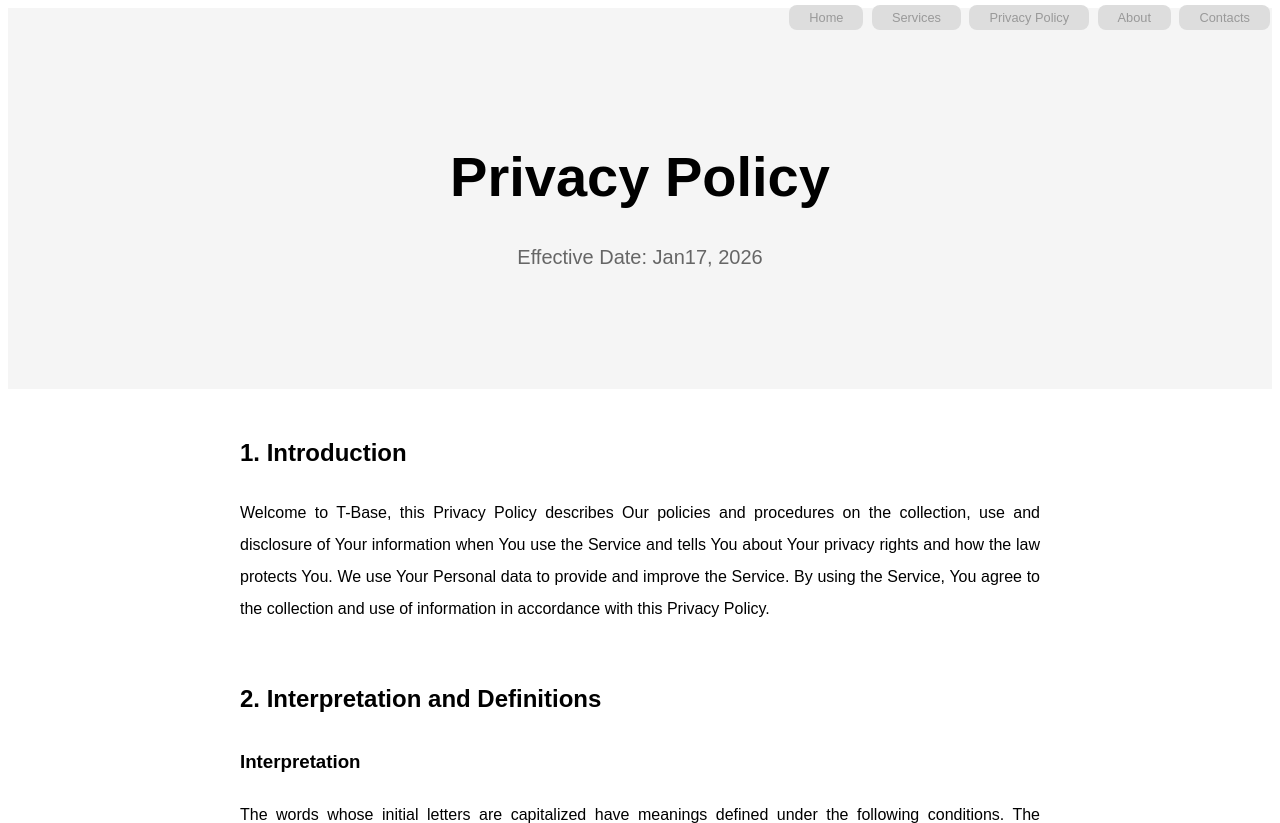
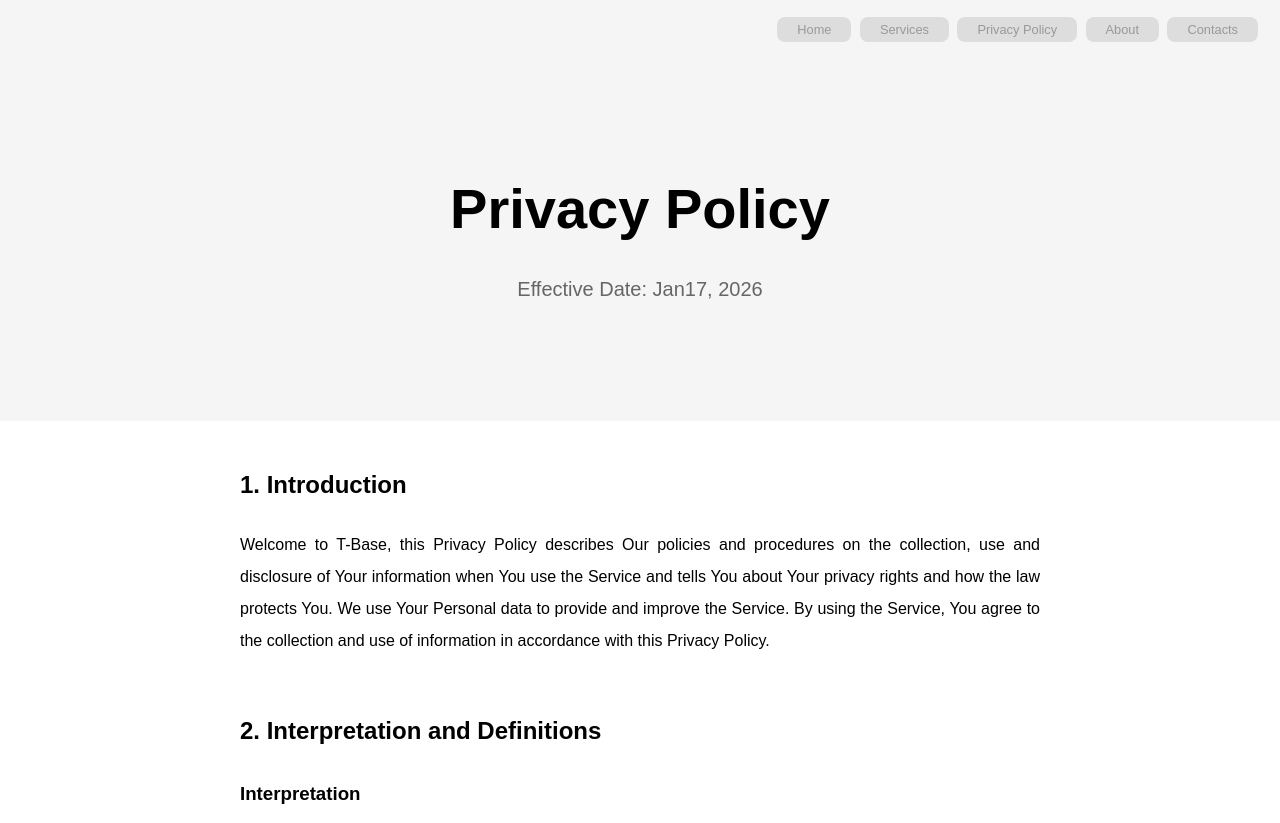
Before and after one commit to arc1o1/T-Base, a plain HTML site: page privacy-policy.html in a window 1280 px wide. Shown: the top 823 px of the page. Drawn offline with Linux system fonts and the light colour scheme.

Commit message:
padding_issue_fixed_on_privavy_policy_nav

```diff
--- a/privacy-policy.html
+++ b/privacy-policy.html
@@ -1,22 +1,27 @@
 <!DOCTYPE html>
 <html lang="en">
+
+    <!-- Head Basic Setup -->
     <head>
         <meta charset="UTF-8">
         <meta name="viewport" content="width = device-width, initial-scale = 1.0">
         <title>T-base - Privacy Policy</title>
-    </head>
 
         <!-- STYLES: Layout & Design -->
         <style>
+
             /* Global Style */
             body {
                 font-family: sans-serif;
                 text-align: center;
+                margin: 0;
             }
 
             /* Navigation Style */
             nav {
                 background-color: #f5f5f5;
+                padding: 20px;
+                margin: 0;
                 text-align: right;
             }
 
@@ -78,6 +83,7 @@
                 margin-bottom: 50px;
             }
         </style>
+    </head>
 
      <!-- Body: The Content -->
     <body>
```
Lines whose indentation alone changed are shown as unchanged.
